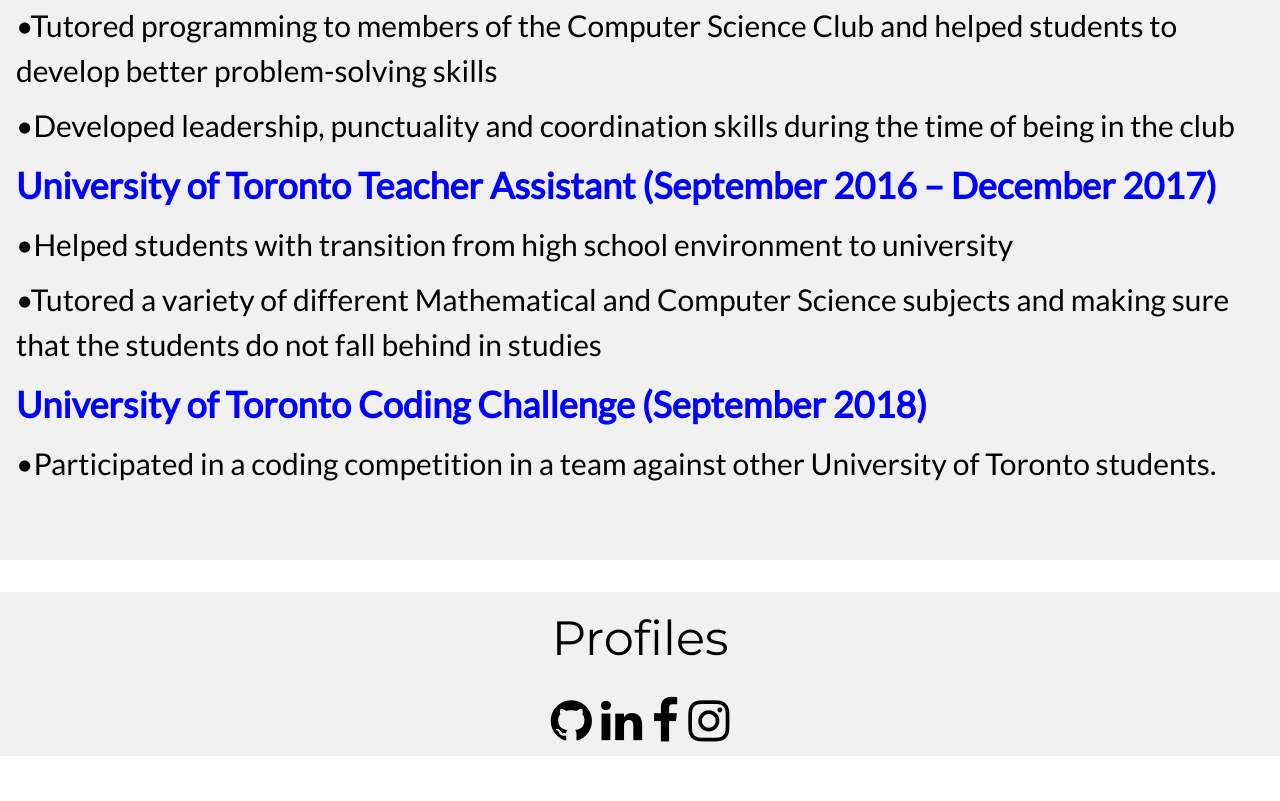
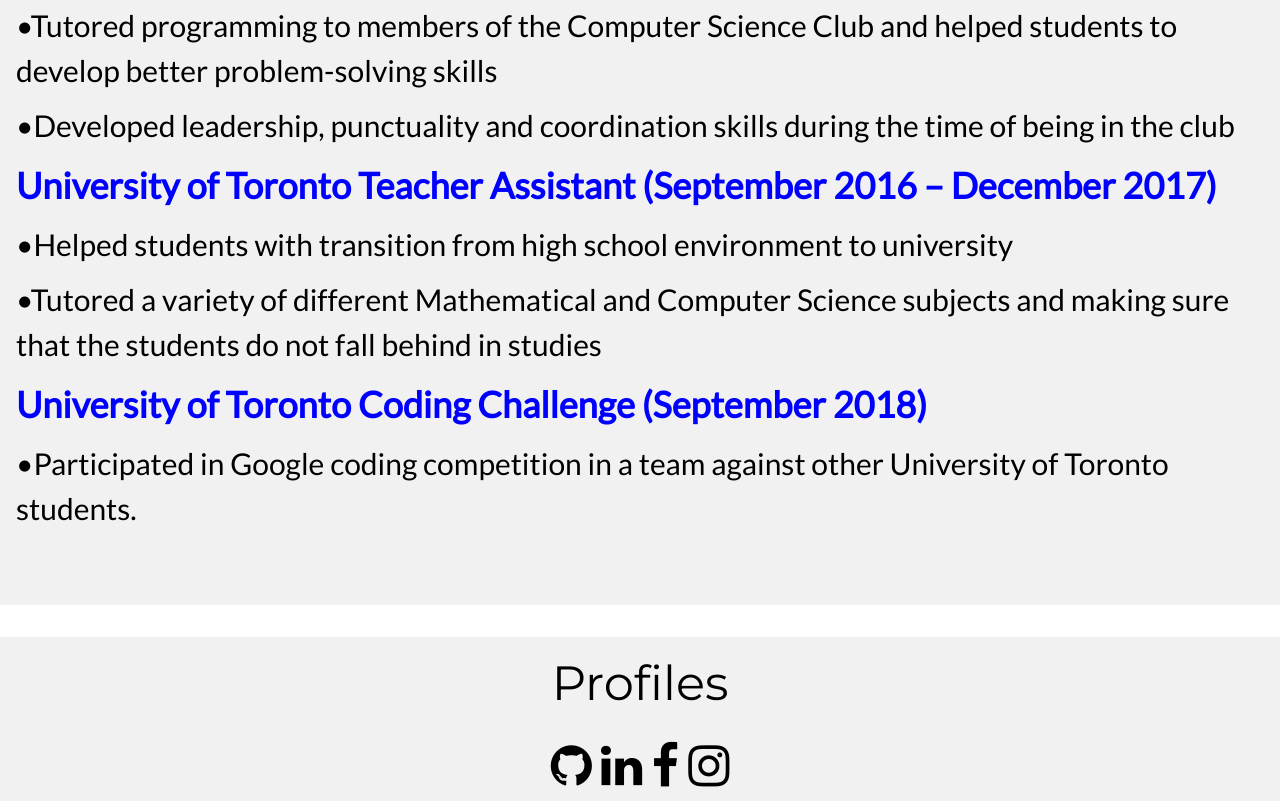
Before and after one commit to DanZinov/PersonalWebsite, a plain HTML site: page index.html in a window 1280 px wide. Shown: the part 2759-3560 px from the top of the page. Before the commit the page ends 3515 px from the top, so only its background shows below. Drawn offline with nearby package versions, Linux system fonts and the light colour scheme.

Commit message:
Update index.html

```diff
--- a/index.html
+++ b/index.html
@@ -130,7 +130,7 @@
 	<h2>•Helped students with transition from high school environment to university</h2>
 	<h2>•Tutored a variety of different Mathematical and Computer Science subjects and making sure that the students do not fall behind in studies </h2>
 	<b class="w3-xxlarge w3-bold" style="color:blue">University of Toronto Coding Challenge					           (September 2018)</b>
-	<h2>•Participated in a coding competition in a team against other University of Toronto students.</h2>
+	<h2>•Participated in Google coding competition in a team against other University of Toronto students.</h2>
 </div>
 
 <div class="w3-container w3-white w3-center w3-opacity w3-padding-16">
```
